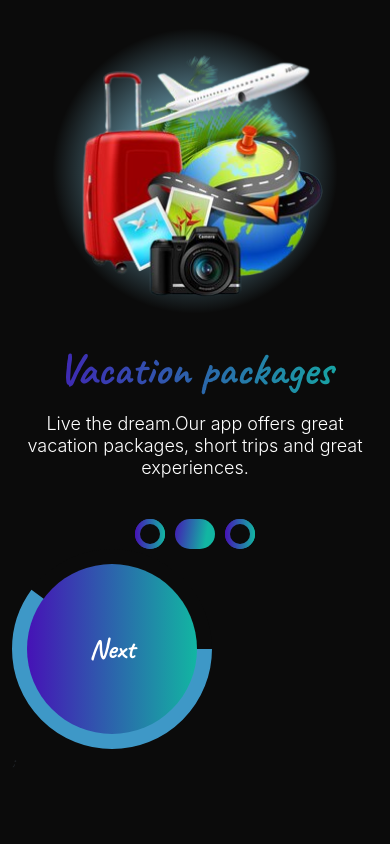
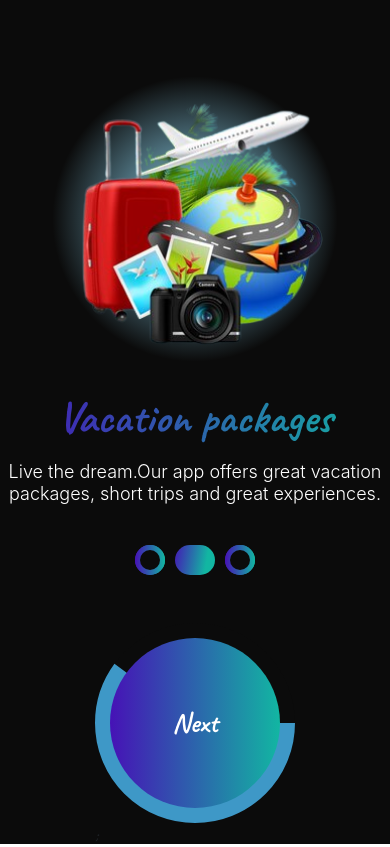
Before and after one commit to Simplysekinah/Airtaxy-App, a React (Vite) app: page /onboard1 in a window 390 px wide. Built offline with nearby package versions, Linux system fonts and the light colour scheme.

Commit message:
mobile commit

```diff
--- a/src/COMPONENTS/Landing.jsx
+++ b/src/COMPONENTS/Landing.jsx
@@ -9,9 +9,8 @@ const Landing = () => {
     }, 3000);
     return (
         <>
-            <div className='container-fluid firstpage w-100 d-flex justify-content-center align-items-center'>
+            <div className='container-fluid firstpage d-flex justify-content-center align-items-center'>
                 <div className='text-center'><img src={logo} alt="" /></div>
-
             </div>
         </>
     )
--- a/src/COMPONENTS/Onboarding1.jsx
+++ b/src/COMPONENTS/Onboarding1.jsx
@@ -16,7 +16,8 @@ const Onboarding1 = () => {
     return (
         <>
             <div className='container-fluid secondpage'>
-                <div className='text-center  m-auto'><img className='onb-plane img-fluid' src={onboard1} alt="" /></div>
+                <div className='thirdpage-one'>
+                    <div className='text-center  m-auto'><img className='onb-plane img-fluid mt-5' src={onboard1} alt="" /></div>
                     <p className='onb1-txt'>Travel the world</p>
                     <p className='onb1-txt1'>Get different varieties of flight deals to travel all over the globe at cheap prices.</p>
                     <div className='text-center div-holder'>
@@ -28,7 +29,8 @@ const Onboarding1 = () => {
                             <Props1 next='div2'/>
                         </div>
                     </div>
-                <div style={{ width: 200, height: 200, position: 'relative' }}>
+                    <div className='onboard1-next mt-5'>
+                        <div style={{ width: 200, height: 200, position: 'relative' }} className='text-center'>
                             <CircularProgressbar
                                 value={percentage}
                                 text={`${percentage}%`}
@@ -63,6 +65,8 @@ const Onboarding1 = () => {
                             <Props2/>
                         </div>
                     </div>
+                </div>
+            </div>
         </>
     )
 }
--- a/src/COMPONENTS/Onboarding2.jsx
+++ b/src/COMPONENTS/Onboarding2.jsx
@@ -15,8 +15,9 @@ const Onboarding2 = () => {
   const percentage = 60
   return (
     <>
-        <div className='container-fluid thirdpage'>
-            <div className='text-center  m-auto'><img className='onb-plane img-fluid' src={onboard2} alt="" /></div>
+        <div className='thirdpage'>
+            <div className='thirdpage-one'>
+              <div className='text-center  m-auto'><img className='onb-plane img-fluid mt-5' src={onboard2} alt="" /></div>
               <p className='onb1-txt'>Vacation packages</p>
               <p className='onb1-txt1'>Live the dream.Our app offers great vacation packages, short trips and great experiences.</p>
               <div className='text-center div-holder'>
@@ -28,6 +29,7 @@ const Onboarding2 = () => {
                           <Props1 next='div2'/>
                       </div>
               </div>
+              <div className='onboard1-next mt-5'>
                 <div style={{ width: 200, height: 200, position: 'relative' }}>
                     <CircularProgressbar
                             value={percentage}
@@ -63,6 +65,8 @@ const Onboarding2 = () => {
                       <Props2/>
               </div>
             </div>
+            </div>
+        </div>
     </>
   )
 }
--- a/src/COMPONENTS/Onboarding3.jsx
+++ b/src/COMPONENTS/Onboarding3.jsx
@@ -17,6 +17,7 @@ const Onboarding3 = () => {
   return (
     <>
         <div className='container-fluid fourthpage'>
+          <div className='thirdpage-one'>
             <div className='text-center m-auto' ><img className='onb-plane1 img-fluid' src={onboard3} alt="" /></div>
               <p className='onb1-txt'>Easy payment</p>
                   <p className='onb1-txt1'>Our app supports many types of payment methods and pay without stress.</p>
@@ -29,6 +30,7 @@ const Onboarding3 = () => {
                       </div>
                       <Props3/>
                   </div>
+                  <div className='onboard1-next mt-5'>
                     <div style={{ width: 200, height: 200, position: 'relative' }}>
                     <CircularProgressbar
                             value={percentage}
@@ -64,6 +66,8 @@ const Onboarding3 = () => {
                       <Props2/>
                     </div>
                   </div>
+          </div>
+        </div>
     </>
   )
 }
--- a/src/COMPONENTS/Onboarding4.jsx
+++ b/src/COMPONENTS/Onboarding4.jsx
@@ -11,14 +11,14 @@ const Onboarding4 = () => {
   return (
     <>
        <div className="container-fluid fifthpage">
-            <div className='text-center m-auto' ><img className='onb-plane img-fluid' src={onboard4} alt="" /></div>
+            <div className='text-center m-auto' ><img className='onb-plane img-fluid mt-5' src={onboard4} alt="" /></div>
             <p className='onb4-txt'>Live life with no excuses, travel with no regrets.</p>
             <div className='onb4-holder'>
                 <div className='text-center d-flex justify-content-center' onClick={login}>
                     <Props4 gradient='Continue' gradient1='onb4-button'/>
                 </div>
-                <div className='text-center'><Link to='/signup' className='signup-link'>Sign Up</Link></div>
-                <div className='text-center'><Link to='/login' className='login-link'>Already have an Account</Link></div>
+                <div className='text-center mt-2'><Link to='/signup' className='signup-link'>Sign Up</Link></div>
+                <div className='text-center mt-2'><Link to='/login' className='login-link'>Already have an Account</Link></div>
             </div>
 
         </div>
--- a/src/COMPONENTS/Signup.jsx
+++ b/src/COMPONENTS/Signup.jsx
@@ -6,7 +6,7 @@ import { useFormik } from 'formik'
 import * as yup from 'yup'
 import { ToastContainer, toast } from 'react-toastify';
 import 'react-toastify/dist/ReactToastify.css';
-import { useNavigate } from 'react-router-dom'
+import { useNavigate,Link } from 'react-router-dom'
 
 const Signup = () => {
     const [email, setemail] = useState('');
@@ -49,7 +49,8 @@ const Signup = () => {
 
     return (
         <>
-            <div className="container-fluid">
+            <div className="container-fluid sign-page">
+                <div className='thirdpage-one'>
                     <div className='signup'>
                         <div className='sign-up w-100 d-flex justify-content-center align-items-center'>
                             <img className='img-fluid text-center' src={logo} alt="" />
@@ -58,10 +59,12 @@ const Signup = () => {
                     <br />
                     <br />
                     <div className='container sign-down'>
+                        <div>
                             <p className='sign1'>Sign up</p>
+                        </div>
                         <form onSubmit={handleSubmit}>
                             <div>
-                            <div className='email-div'>
+                                <div className='email-div mt-4'>
                                     <label className='email' htmlFor="">Email</label>
                                     <br />
                                     <div className='inputs'>
@@ -71,7 +74,7 @@ const Signup = () => {
                                         ) : null}
                                     </div>
                                 </div>
-                            <div className='email-div'>
+                                <div className='email-div mt-4'>
                                     <label className='email' htmlFor="">Password</label>
                                     <br />
                                     <div className='inputs'>
@@ -81,13 +84,14 @@ const Signup = () => {
                                         ) : null}
                                     </div>
                                 </div>
-                            <div className='signup-button'>
+                                <div className='signup-button mt-4'>
                                     <Props4 gradient='Sign up' gradient1='signup-clk'   pass='Submit' />
-
                                 </div>
+                                <div className='text-center mt-5'><Link to='/login' className='login-link'>Already have an Account</Link></div>
                                 <ToastContainer />
                             </div>
                         </form>
+                    </div>
                 </div>
             </div>
         </>
--- a/src/index.css
+++ b/src/index.css
@@ -6,23 +6,40 @@
 .firstpage{
     background-color: rgba(11, 11, 11, 1);
     height: 100vh;
+    width: 100%;
 }
 .secondpage{
     background-color: rgba(11, 11, 11, 1);
     height: 100vh;
     width: 100%;
 }
+.onboard1-next{
+    display: flex;
+    align-items: center;
+    justify-content: center;
+    flex-direction: column;
+}
 .thirdpage{
     background-color: rgba(11, 11, 11, 1);
     height: 100vh;
+    width: 100%;
+}
+.thirdpage-one{
+    max-width: 390px;
 }
 .fourthpage{
     background-color: rgba(11, 11, 11, 1);
     height: 100vh;
+    width: 100%;
 }
 .fifthpage{
     background-color: rgba(11, 11, 11, 1);
     height: 100vh;
+    width: 100%;
+}
+.sign-page{
+    height: 100vh;
+    width: 100%;
 }
 .onb-plane{
     background: radial-gradient(50% 50% at 50% 50%, #98E3FF 0%, rgba(152, 227, 255, 0) 83.43%);
@@ -154,8 +171,10 @@
 }
 .sign-down{
     background-color: rgba(11, 11, 11, 1);
-    height: 520px;
-     box-shadow: 0px 0px 4px 6px rgba(0, 0, 0, 0.25);
+    /* height: 520px; */
+    box-shadow: 0px 0px 4px 6px rgba(0, 0, 0, 0.25);
+    height: 80vh;
+    padding: 20px;
 }
 .sign1{
     font-family: Caveat;
@@ -165,6 +184,7 @@
     letter-spacing: 0em;
     text-align: center;
     color: #FFFFFF;
+    /* margin-top: 10px; */
 }
 .email-div{
     margin-top: 15px;
```
Lines whose indentation alone changed are shown as unchanged.
